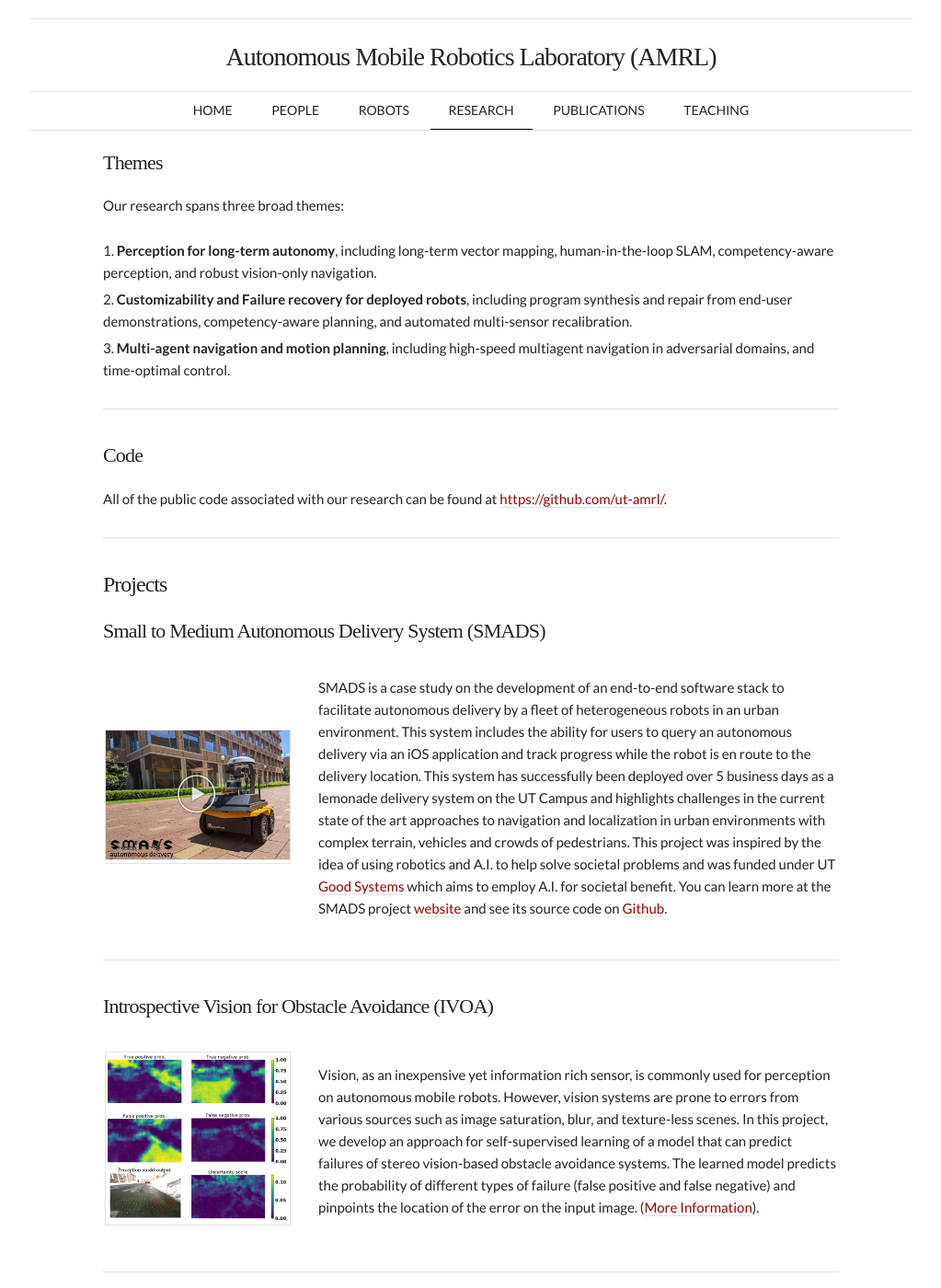
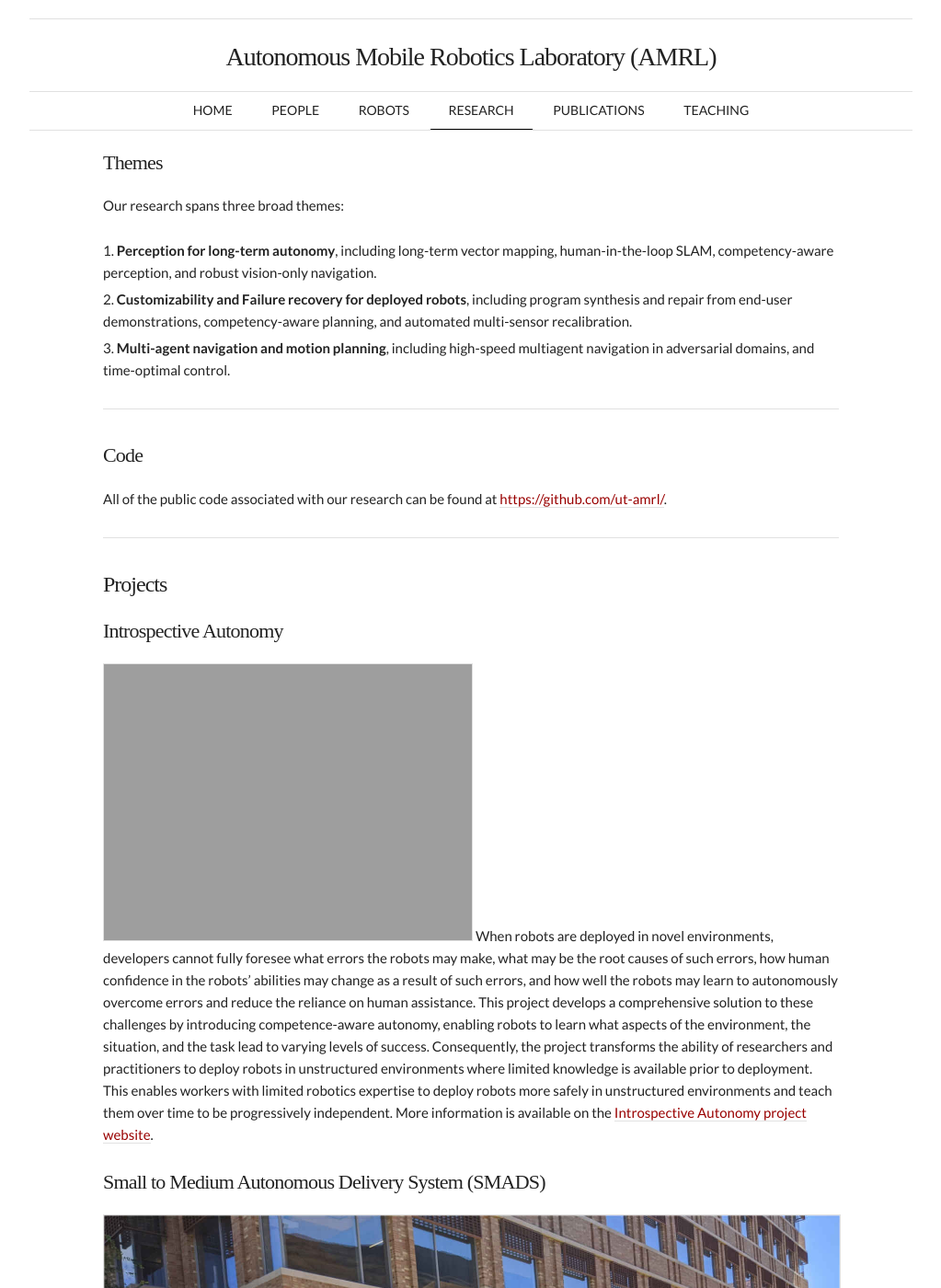
Before and after one commit to ut-amrl/ut-amrl.github.io, a Jekyll site: the page built from research.md, in a window 1280 px wide and 1400 px high. Shown: the whole window at 92% size, without its empty margins (128-1151 px from the left). Built offline with Jekyll 4.4.1, drawn with Linux system fonts in a browser that asks for light colours; nearby versions of some CDN libraries; some web fonts are replaced.

Commit message:
Updated research

```diff
--- a/research.md
+++ b/research.md
@@ -26,10 +26,15 @@ All of the public code associated with our research can be found at [https://git
 
 ### Projects
 
+#### Introspective Autonomy
+
+![Introspective Autonomy](https://amrl.cs.utexas.edu/IntrospectiveAutonomy/assets/images/overview.png)
+When robots are deployed in novel environments, developers cannot fully foresee what errors the robots may make, what may be the root causes of such errors, how human confidence in the robots’ abilities may change as a result of such errors, and how well the robots may learn to autonomously overcome errors and reduce the reliance on human assistance. This project develops a comprehensive solution to these challenges by introducing competence-aware autonomy, enabling robots to learn what aspects of the environment, the situation, and the task lead to varying levels of success. Consequently, the project transforms the ability of researchers and practitioners to deploy robots in unstructured environments where limited knowledge is available prior to deployment. This enables workers with limited robotics expertise to deploy robots more safely in unstructured environments and teach them over time to be progressively independent. More information is available on the [Introspective Autonomy project website](https://amrl.cs.utexas.edu/IntrospectiveAutonomy).
+
 #### Small to Medium Autonomous Delivery System (SMADS)
 
-| [![SMADS](assets/images/research/smads_thumbnail.jpg)](https://smads.netlify.app/nav.mp4) | SMADS is a case study on the development of an end-to-end software stack to facilitate autonomous delivery by a fleet of heterogeneous robots in an urban environment. This system includes the ability for users to query an autonomous delivery via an iOS application and track progress while the robot is en route to the delivery location. This system has successfully been deployed over 5 business days as a lemonade delivery system on the UT Campus and highlights challenges in the current state of the art approaches to navigation and localization in urban environments with complex terrain, vehicles and crowds of pedestrians. This project was inspired by the idea of using robotics and A.I. to help solve societal problems and was funded under UT [Good Systems](https://bridgingbarriers.utexas.edu/) which aims to employ A.I. for societal benefit. You can learn more at the SMADS project [website](https://smads.netlify.app/) and see its source code on [Github](https://github.com/UTSMADS). |
-{: .research_table_hack}
+[![SMADS](assets/images/research/smads_thumbnail.jpg)](https://smads.netlify.app/nav.mp4)
+SMADS is a case study on the development of an end-to-end software stack to facilitate autonomous delivery by a fleet of heterogeneous robots in an urban environment. This system includes the ability for users to query an autonomous delivery via an iOS application and track progress while the robot is en route to the delivery location. This system has successfully been deployed over 5 business days as a lemonade delivery system on the UT Campus and highlights challenges in the current state of the art approaches to navigation and localization in urban environments with complex terrain, vehicles and crowds of pedestrians. This project was inspired by the idea of using robotics and A.I. to help solve societal problems and was funded under UT [Good Systems](https://bridgingbarriers.utexas.edu/) which aims to employ A.I. for societal benefit. You can learn more at the SMADS project [website](https://smads.netlify.app/) and see its source code on [Github](https://github.com/UTSMADS).
 
 ---
 
@@ -56,7 +61,7 @@ All of the public code associated with our research can be found at [https://git
 
 #### Time-Optimal Control For Omnidirectional Robots
 
-| ![NTOC](assets/images/research/ntoc.png) |  Omnidirectional robots are used in a number of domains, including service mobile robots, warehouse robots, and robot soccer. Despite their popularity, true time-optimal control of omnidirectional robots with acceleration and velocity limits remains an unsolved problem. This research aims to develop algorithms with bounded run-time to solve the time-optimal control for omnidirectional robots, while producing numerically stable solutions that may be used in iterative closed-loop control under sensing and actuation uncertainty. ([More Information](https://www.joydeepb.com/Publications/iros2018_tsocs.pdf)). |
+| ![NTOC](assets/images/research/tsocs.png) |  Omnidirectional robots are used in a number of domains, including service mobile robots, warehouse robots, and robot soccer. Despite their popularity, true time-optimal control of omnidirectional robots with acceleration and velocity limits remains an unsolved problem. This research aims to develop algorithms with bounded run-time to solve the time-optimal control for omnidirectional robots, while producing numerically stable solutions that may be used in iterative closed-loop control under sensing and actuation uncertainty. ([More Information](https://www.joydeepb.com/Publications/iros2018_tsocs.pdf)). |
 {: .research_table_hack}
 
 ---
```
Also changed, not shown: assets/images/research/tsocs.png (added).
